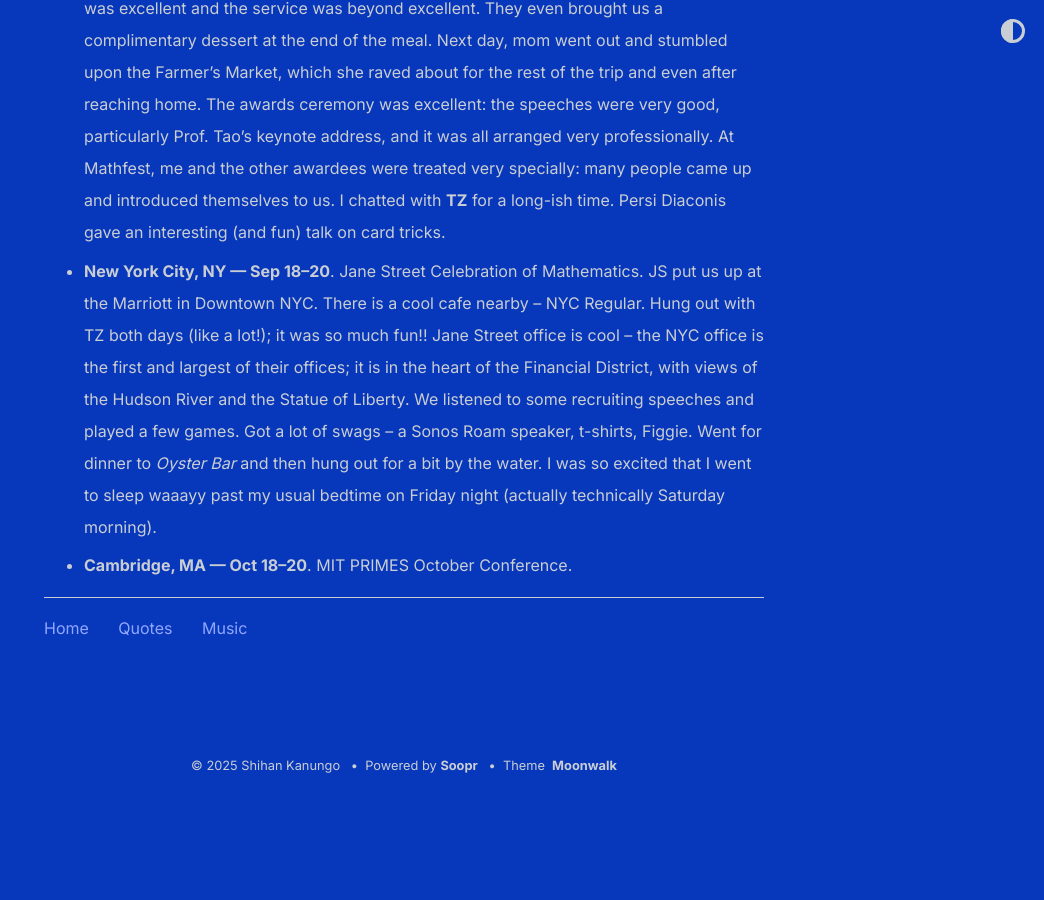
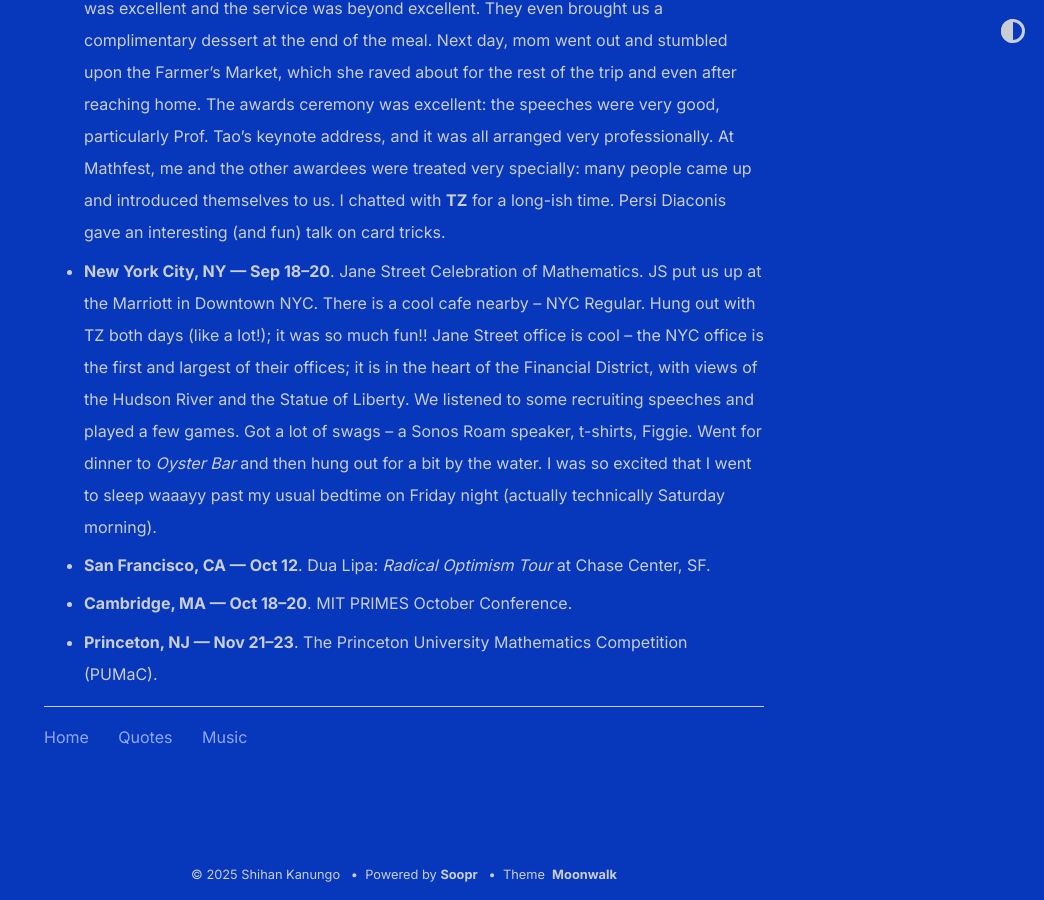
Before and after one commit to shihankanungo/shihankanungo.github.io, a Jekyll site: the page built from travel.md, in a window 1280 px wide and 900 px high, scrolled down 2162 px. Shown: the whole window, without its empty margins (236-1280 px from the left). Built offline with Jekyll 4.4.1, drawn with Linux system fonts in a browser that asks for light colours; before the commit the page ends 2954 px from its top, so only the background shows below that.

Commit message:
Update travel.md

```diff
--- a/travel.md
+++ b/travel.md
@@ -20,4 +20,6 @@ title: Travel &amp;c.
 - **Guerneville, CA --- Aug 4--8**. The drive took us 3 hours, during which we mostly listened to Taylor Swift, Miranda Lambert and dad's interstate playlist. Mom had some *interesting* questions for us, and we chatted a fair bit as well. Stayed at *The Stavrand Russian River Valley*, which served complimentary breakfast which was amazing &mdash; dad and I ordered *chilaquiles*, while mom went with the *eggs benedict*.
 - **Sacramento, CA --- Aug 8--9**. For the MAA AMC Award Ceremony at the *SAFE Credit Union Convention Center*. Honorees include the 2025 U.S. IMO and EGMO teams, the USAMO Gold winners, the Young Women in Mathematics, and the 2024 Edyth May Sliffe Award winners. MAA put us up at the *Sheraton Grand Sacramento Hotel*. We had dinner at *Zocalo's Midtown* &mdash; enchiladas for me, tacos for dad, and salmon for mom. The food was excellent and the service was beyond excellent. They even brought us a complimentary dessert at the end of the meal. Next day, mom went out and stumbled upon the Farmer's Market, which she raved about for the rest of the trip and even after reaching home. The awards ceremony was excellent: the speeches were very good, particularly Prof. Tao's keynote address, and it was all arranged very professionally. At Mathfest, me and the other awardees were treated very specially: many people came up and introduced themselves to us. I chatted with **TZ** for a long-ish time. Persi Diaconis gave an interesting (and fun) talk on card tricks.
 - **New York City, NY --- Sep 18--20**. Jane Street Celebration of Mathematics. JS put us up at the Marriott in Downtown NYC. There is a cool cafe nearby -- NYC Regular. Hung out with TZ both days (like a lot!); it was so much fun!! Jane Street office is cool -- the NYC office is the first and largest of their offices; it is in the heart of the Financial District, with views of the Hudson River and the Statue of Liberty. We listened to some recruiting speeches and played a few games. Got a lot of swags -- a Sonos Roam speaker, t-shirts, Figgie. Went for dinner to *Oyster Bar* and then hung out for a bit by the water. I was so excited that I went to sleep waaayy past my usual bedtime on Friday night (actually technically Saturday morning).
+- **San Francisco, CA --- Oct 12**. Dua Lipa: *Radical Optimism Tour* at Chase Center, SF.
 - **Cambridge, MA --- Oct 18--20**. MIT PRIMES October Conference.
+- **Princeton, NJ --- Nov 21--23**. The Princeton University Mathematics Competition (PUMaC).
```
